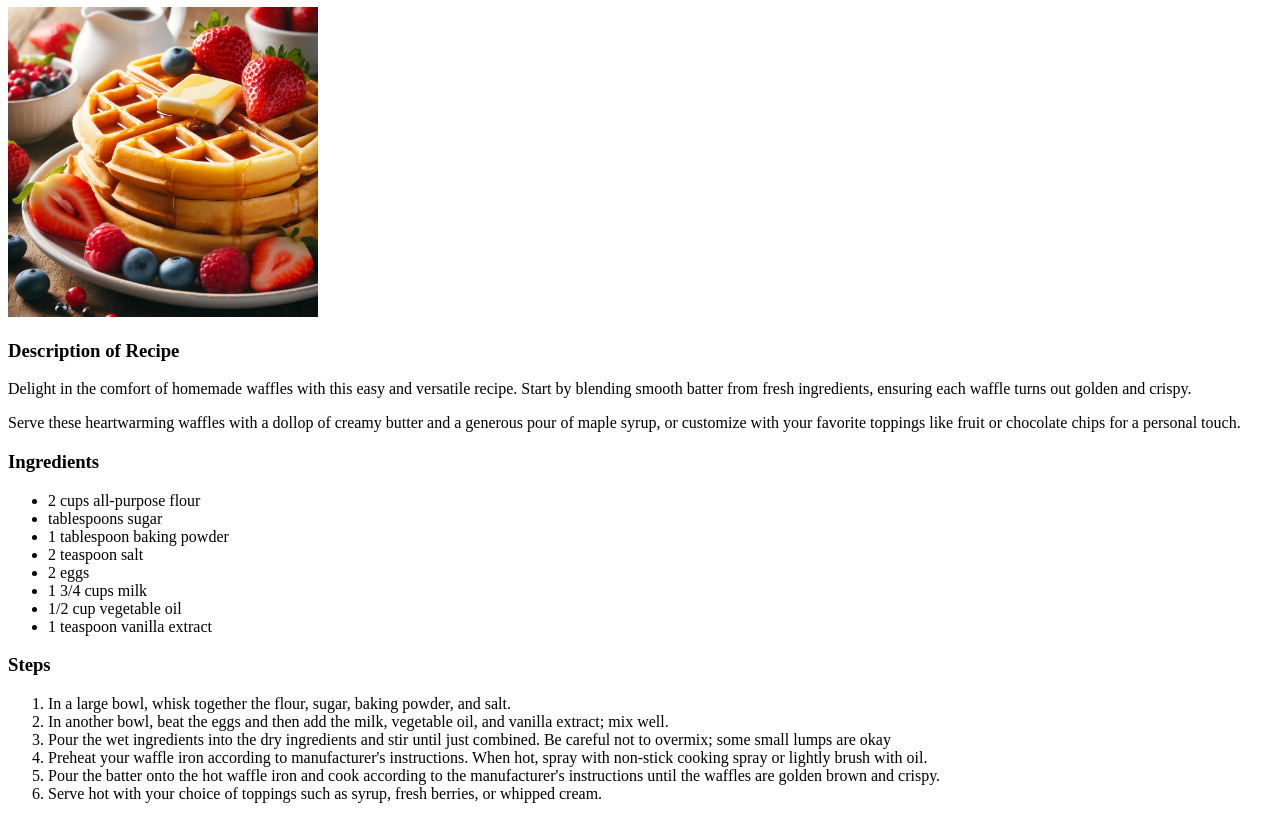
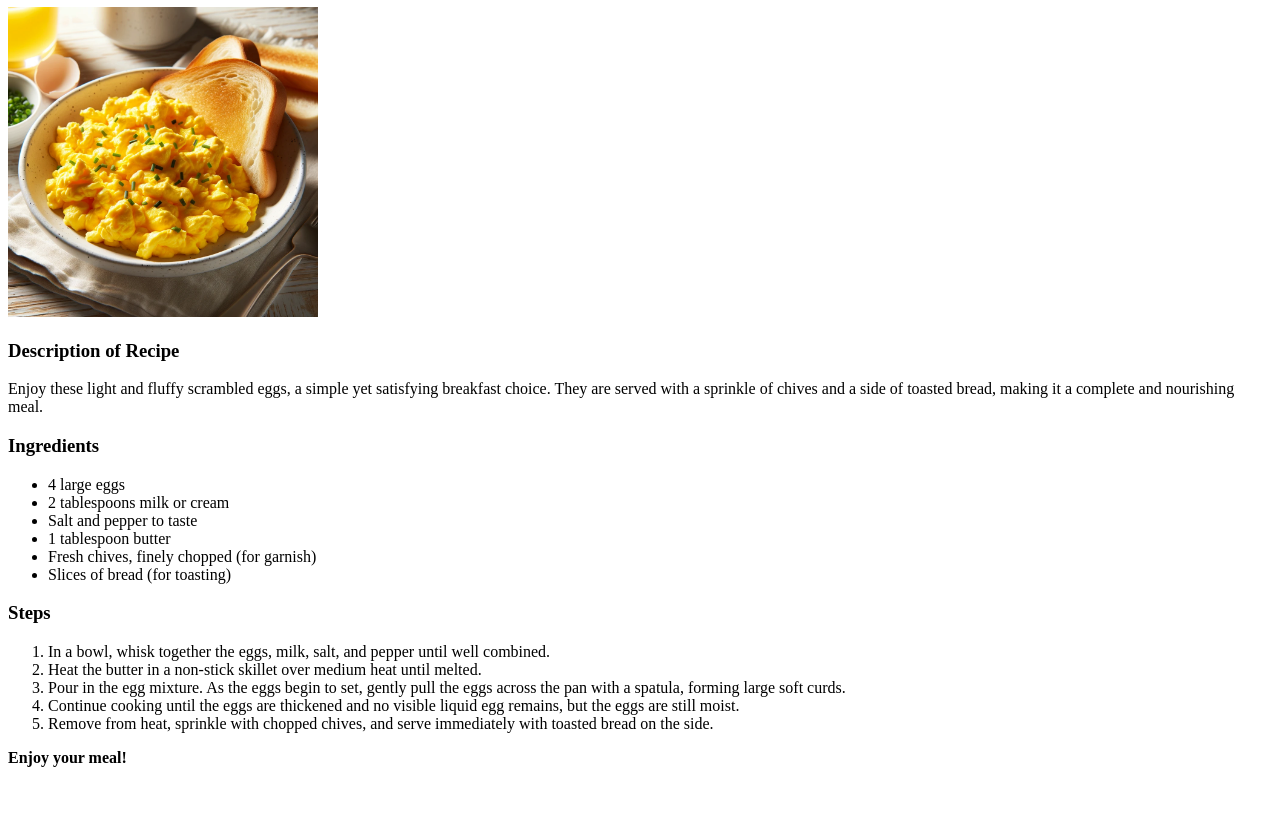
Before and after one commit to Danlenjo/odin-recipes, a plain HTML site: page recipes/scrambledeggs.html in a window 1280 px wide. Shown: the part 73-892 px from the top of the page. After the commit the page ends 856 px from the top, so only its background shows below. Drawn offline with Linux system fonts and the light colour scheme.

Commit message:
updated links and created new recipes

```diff
--- a/recipes/scrambledeggs.html
+++ b/recipes/scrambledeggs.html
@@ -6,30 +6,27 @@
     <title>Recipes</title>
 </head>
 <body>
-    <h1>Waffles</h1>
-    <img src="waffles.webp" alt="delicious waffles" height="310" width="310">
+    <h1>Scrambled Eggs</h1>
+    <img src="scrambledeggs.webp" alt="delicious eggs" height="310" width="310">
     <h3>Description of Recipe</h3>
-    <p>Delight in the comfort of homemade waffles with this easy and versatile recipe. Start by blending smooth batter from fresh ingredients, ensuring each waffle turns out golden and crispy.</p>
-    <p>Serve these heartwarming waffles with a dollop of creamy butter and a generous pour of maple syrup, or customize with your favorite toppings like fruit or chocolate chips for a personal touch.</p>
+    <p>Enjoy these light and fluffy scrambled eggs, a simple yet satisfying breakfast choice. They are served with a sprinkle of chives and a side of toasted bread, making it a complete and nourishing meal.</p>
     <h3>Ingredients</h3>
     <ul>
-        <li>2 cups all-purpose flour</li>
-        <li>tablespoons sugar</li>
-        <li>1 tablespoon baking powder</li>
-        <li>2 teaspoon salt</li>
-        <li>2 eggs</li>
-        <li>1 3/4 cups milk</li>
-        <li>1/2 cup vegetable oil</li>
-        <li>1 teaspoon vanilla extract</li>
+        <li>4 large eggs</li>
+        <li>2 tablespoons milk or cream</li>
+        <li>Salt and pepper to taste</li>
+        <li>1 tablespoon butter</li>
+        <li>Fresh chives, finely chopped (for garnish)</li>
+        <li>Slices of bread (for toasting)</li>
     </ul>
     <h3>Steps</h3>
     <ol>
-        <li>In a large bowl, whisk together the flour, sugar, baking powder, and salt.</li>
-        <li>In another bowl, beat the eggs and then add the milk, vegetable oil, and vanilla extract; mix well.</li>
-        <li>Pour the wet ingredients into the dry ingredients and stir until just combined. Be careful not to overmix; some small lumps are okay</li>
-        <li>Preheat your waffle iron according to manufacturer's instructions. When hot, spray with non-stick cooking spray or lightly brush with oil.</li>
-        <li>Pour the batter onto the hot waffle iron and cook according to the manufacturer's instructions until the waffles are golden brown and crispy.</li>
-        <li>Serve hot with your choice of toppings such as syrup, fresh berries, or whipped cream.</li>
+        <li>In a bowl, whisk together the eggs, milk, salt, and pepper until well combined.</li>
+        <li>Heat the butter in a non-stick skillet over medium heat until melted.</li>
+        <li>Pour in the egg mixture. As the eggs begin to set, gently pull the eggs across the pan with a spatula, forming large soft curds.</li>
+        <li>Continue cooking until the eggs are thickened and no visible liquid egg remains, but the eggs are still moist.</li>
+        <li>Remove from heat, sprinkle with chopped chives, and serve immediately with toasted bread on the side.</li>
     </ol>
+    <p><strong>Enjoy your meal!</strong></p>
 </body>
 </html>
```
Also changed, not shown: recipes/smoothie.html (+14 -16 lines), recipes/scrambledeggs.webp (added).
